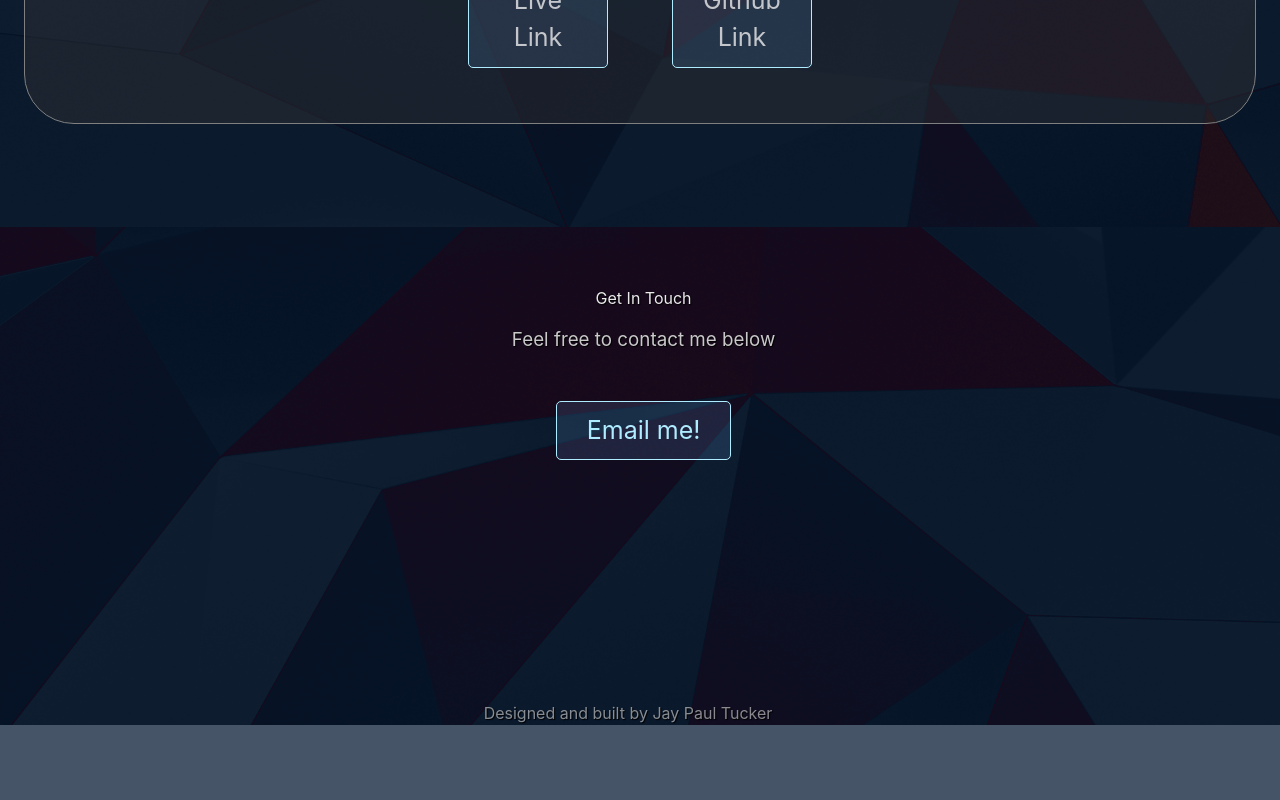
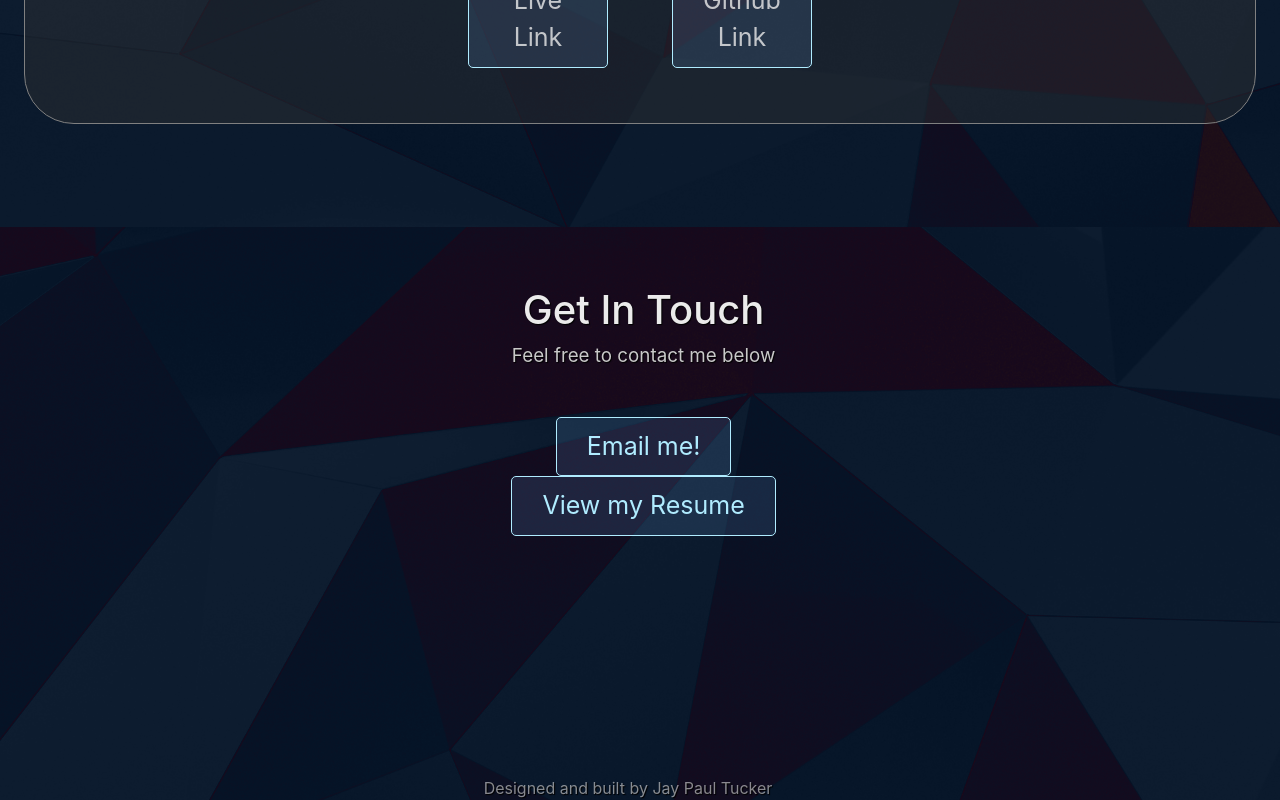
Before and after one commit to JayPTucker/React-Portfolio, a React (Create React App) app: page / in a window 1280 px wide. Shown: the part 1373-2173 px from the top of the page. Before the commit the page ends 2098 px from the top, so only its background shows below. Built offline with nearby package versions, Linux system fonts and the light colour scheme.

Commit message:
Updated Layout

```diff
--- a/src/pages/Home.js
+++ b/src/pages/Home.js
@@ -132,12 +132,15 @@ const Home = () => {
       >
         <Row className="contactRow text-center" id="contactRow">
           <Col md={12}>
-            <p className="contactRowTitle">Get In Touch</p>
+            <h1 className="contactRowTitle">Get In Touch</h1>
           </Col>
             <Col md={6} className="contactCol">
               <p className="contactRowText">Feel free to contact me below</p>
               <a href="mailto:jaypaultucker@gmail.com">
                 <button className="contactMeBtn">Email me!</button>
+              </a>
+              <a href="https://drive.google.com/file/d/1EJdzVG4qJjfpTwqXrnh_knmB5JlADeye/view?usp=sharing">
+                <button className="contactMeBtn">View my Resume</button>
               </a>
             </Col>
         </Row>
@@ -150,7 +153,7 @@ const Home = () => {
         viewport={{ once: true, amount: 0.8 }}
         variants={projectVariants}
       >
-        <Row className="creditsRow">
+        <Row className="justify-content-center creditsRow">
           <Col md={12}>
             <a className="githubLink" target="_blank" rel="noreferrer" href="https://github.com/JayPTucker/React-Portfolio">Designed and built by Jay Paul Tucker</a>
           </Col>
```
Lines whose indentation alone changed are shown as unchanged.
